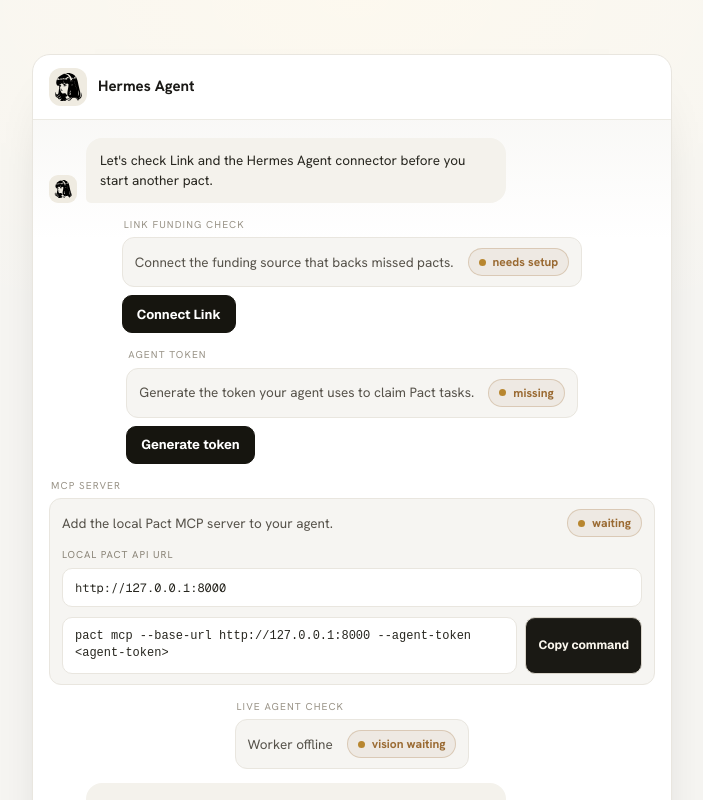
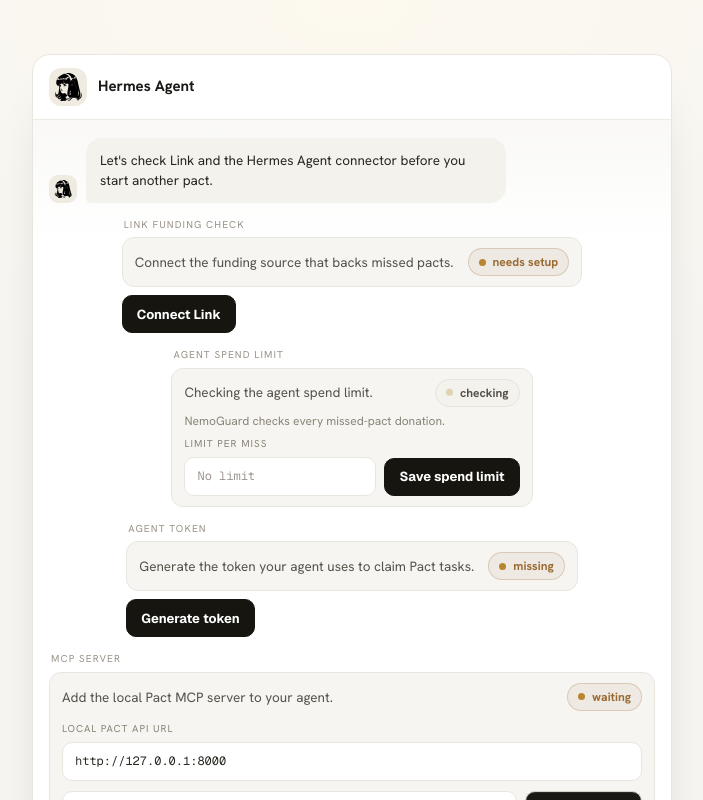
Before and after one commit to chadd40/pact, a React (Vite) app in the folder web/: page /#/onboard in a window 1280 px wide. Shown: the top 800 px of the page, without its empty margins (288-991 px from the left). Built offline with nearby package versions, Linux system fonts and the light colour scheme; no server answers.

Commit message:
Add spend guard setup to onboarding

```diff
--- a/web/src/screens/Onboard.tsx
+++ b/web/src/screens/Onboard.tsx
@@ -5,7 +5,7 @@ import { ChatShell, StatusPill, type ChatMessage } from "../components/ChatShell
 import { fundingDisplay, fundingIsLocalOnly, fundingIsReady } from "../lib/funding";
 import { isDesktop } from "../lib/platform";
 import { useLocalOwner } from "../owner";
-import type { ConnectorHealth, LinkStatus, RuntimeInfo } from "../types";
+import type { ConnectorHealth, LinkStatus, RuntimeInfo, SpendPolicy } from "../types";
 import { AGENTS } from "./Create";
 import "./onboard.css";
 
@@ -28,6 +28,8 @@ export function Onboard() {
   const [link, setLink] = useState<LinkStatus | null>(null);
   const [health, setHealth] = useState<ConnectorHealth | null>(null);
   const [runtime, setRuntime] = useState<RuntimeInfo | null>(null);
+  const [policy, setPolicy] = useState<SpendPolicy | null>(null);
+  const [limitDraft, setLimitDraft] = useState("");
   const [token, setToken] = useState<string | null>(null);
   const [agentKey, setAgentKey] = useState<string | null>(null);
   const [install, setInstall] = useState<InstallResult | null>(null);
@@ -40,13 +42,20 @@ export function Onboard() {
   useEffect(() => {
     let cancelled = false;
     async function loadSetup() {
-      const [nextRuntime, nextHealth] = await Promise.all([
+      const [nextRuntime, nextHealth, nextPolicy] = await Promise.all([
         api.runtime().catch(() => null),
         api.connectorHealth(owner).catch(() => null),
+        api.getPolicy(owner).catch(() => null),
       ]);
       if (cancelled) return;
       setRuntime(nextRuntime);
       setHealth(nextHealth);
+      setPolicy(nextPolicy);
+      setLimitDraft(
+        nextPolicy?.spend_limit_cents != null
+          ? (nextPolicy.spend_limit_cents / 100).toString()
+          : ""
+      );
       const live = nextRuntime?.live_money_enabled ?? true;
       const nextLink = await (live ? api.linkPreflight(owner) : api.linkStatus(owner)).catch(() => null);
       if (!cancelled) setLink(nextLink);
@@ -85,6 +94,19 @@ export function Onboard() {
         try { setInstall(await installSkill(agentKey ?? "your agent")); } catch { /* non-fatal: token still works */ }
       }
       setHealth(await api.connectorHealth(owner).catch(() => null));
+    } finally { setBusy(null); }
+  };
+  const saveLimit = async () => {
+    const trimmed = limitDraft.trim();
+    const cents = trimmed === "" ? null : Math.round(parseFloat(trimmed) * 100);
+    if (cents !== null && (Number.isNaN(cents) || cents < 0)) return;
+    setBusy("limit");
+    try {
+      const next = await api.setPolicy(owner, cents);
+      setPolicy(next);
+      setLimitDraft(
+        next.spend_limit_cents != null ? (next.spend_limit_cents / 100).toString() : ""
+      );
     } finally { setBusy(null); }
   };
 
@@ -144,6 +166,48 @@ export function Onboard() {
         <button className="onb-action" onClick={connect} disabled={busy === "link"}>
           {busy === "link" ? "Connecting..." : "Connect Link"}
         </button>
+      ),
+    },
+    {
+      id: "policy",
+      role: "system",
+      meta: "Agent spend limit",
+      body: (
+        <div className="onb-check-block">
+          <div className="onb-check-row">
+            <span>
+              {policy == null
+                ? "Checking the agent spend limit."
+                : policy.spend_limit_cents == null
+                  ? "No extra agent spend limit set."
+                  : `Agent may spend up to ${formatPolicyLimit(policy.spend_limit_cents)} per missed pact.`}
+            </span>
+            <StatusPill tone={policy == null || busy === "limit" ? "busy" : "ok"}>
+              {policy == null || busy === "limit" ? "checking" : policy.rail === "nemoguard" ? "NemoGuard" : "policy"}
+            </StatusPill>
+          </div>
+          <div className="onb-check-note">NemoGuard checks every missed-pact donation.</div>
+          <form
+            className="onb-limit-form"
+            onSubmit={(event) => { event.preventDefault(); saveLimit(); }}
+          >
+            <label className="onb-url-field">
+              <span className="m">Limit per miss</span>
+              <input
+                aria-label="Agent spend limit"
+                type="number"
+                min="0"
+                step="0.01"
+                placeholder="No limit"
+                value={limitDraft}
+                onChange={(e) => setLimitDraft(e.target.value)}
+              />
+            </label>
+            <button className="onb-action" type="submit" disabled={busy === "limit"}>
+              {busy === "limit" ? "Saving..." : "Save spend limit"}
+            </button>
+          </form>
+        </div>
       ),
     },
     {
@@ -268,3 +332,7 @@ function createdSetupCopy(agentName: string, pactId?: string): string {
   }
   return `Let's check Link and the ${agentName} connector before you start another pact.`;
 }
+
+function formatPolicyLimit(cents: number): string {
+  return `$${(cents / 100).toFixed(2)}`;
+}
--- a/web/src/screens/onboard.css
+++ b/web/src/screens/onboard.css
@@ -92,6 +92,13 @@
   display: grid;
   grid-template-columns: minmax(0, 1fr) auto;
   align-items: stretch;
+  gap: 8px;
+}
+
+.onb-limit-form {
+  display: grid;
+  grid-template-columns: minmax(0, 1fr) auto;
+  align-items: end;
   gap: 8px;
 }
 
@@ -198,6 +205,10 @@
     grid-template-columns: 1fr;
   }
 
+  .onb-limit-form {
+    grid-template-columns: 1fr;
+  }
+
   .onb-copy {
     min-height: 36px;
   }
```
Also changed, not shown: 1 other file (tests, documents, lock files or other folders).
